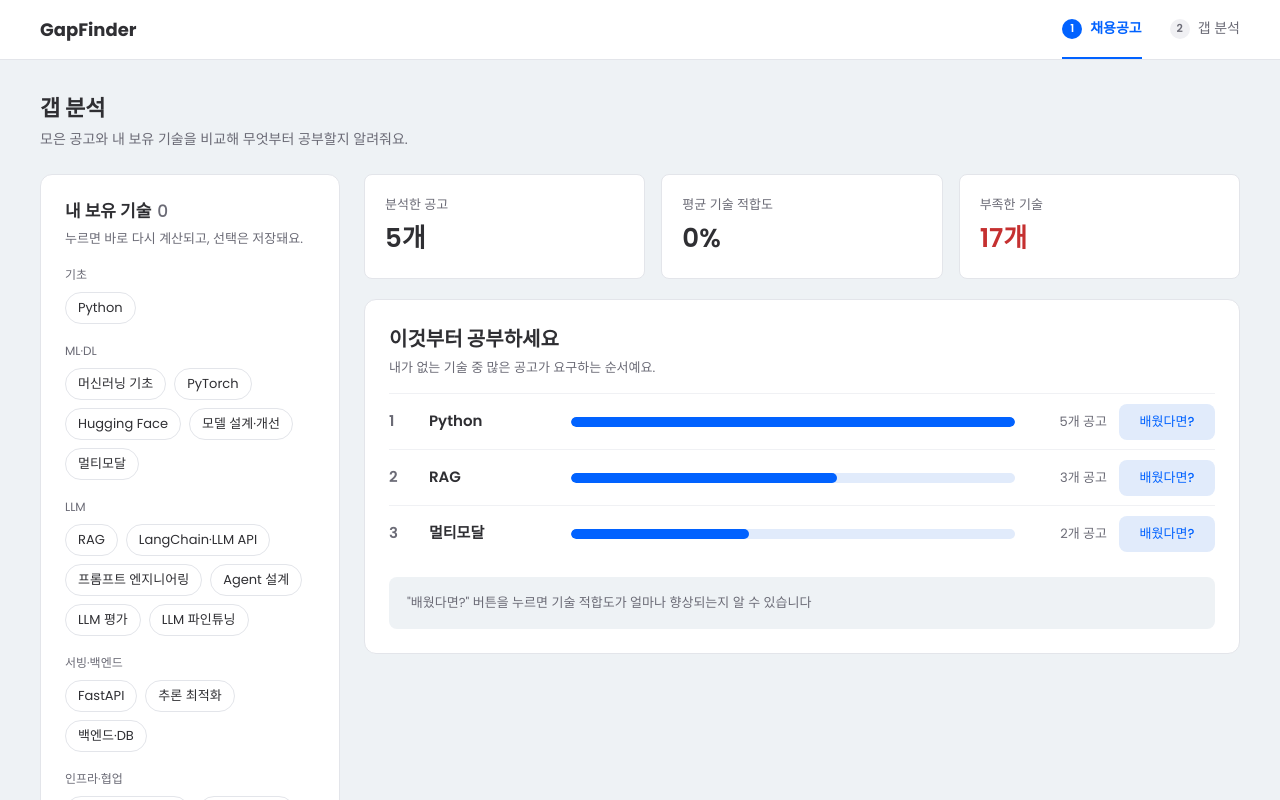
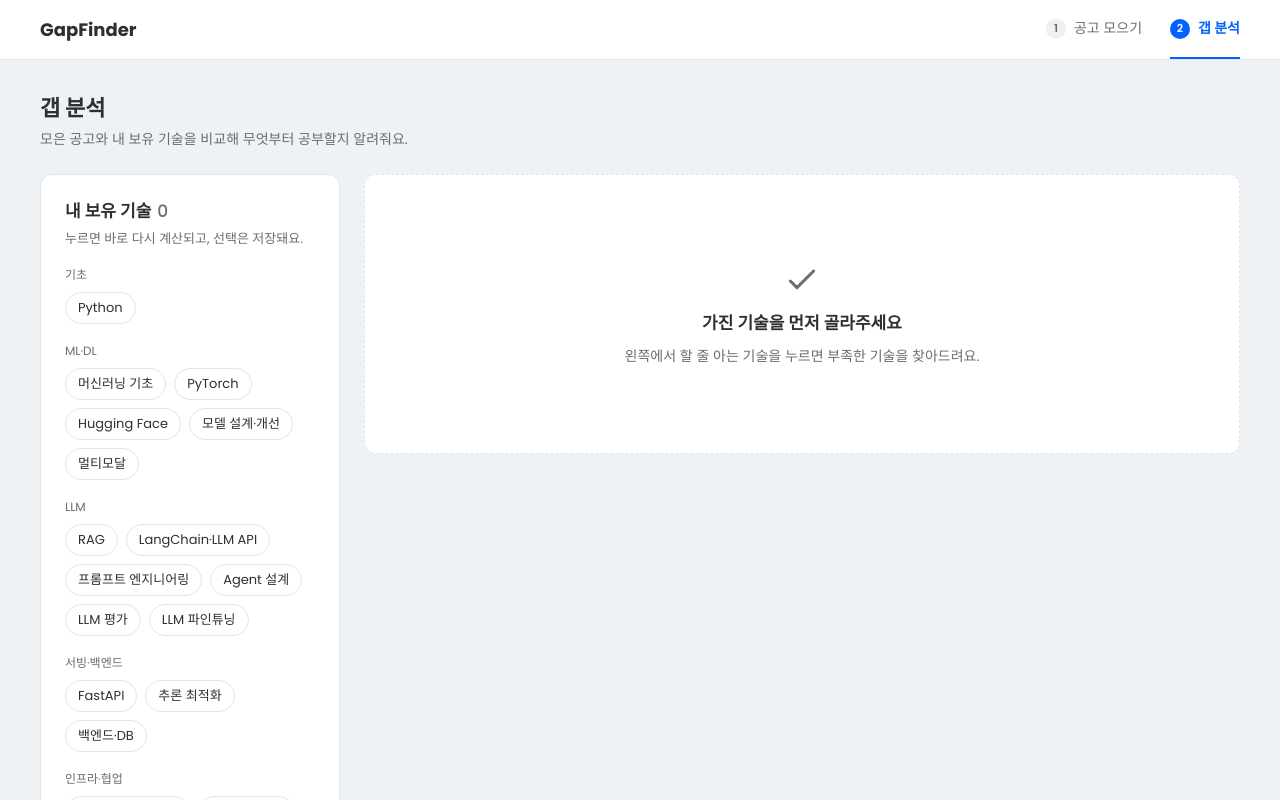
Before and after one commit to sominshim/GapFinder, a Next.js app: page /analysis in a window 1280 px wide. Shown: the top 800 px of the page. Built offline with nearby package versions, Linux system fonts and the light colour scheme; data requests are answered from the project's data file.

Commit message:
fix: 헤더·목록 렌더링 오류 수정, 미보유 기술 우선 정렬 및 시연 전 세부 정리

```diff
--- a/src/app/analysis/page.js
+++ b/src/app/analysis/page.js
@@ -31,16 +31,64 @@ export default function Home() {
         loadJobs();
     }, []);
 
-    // console.log("mySkills: ", mySkills);
-    // console.log("jobData: ", jobData);
-
+    // 오른쪽 결과 자리에 들어갈 것만 고르는 함수
+    const renderResult = () => {
         if (loading) {
-        return <>로딩중</>;
+            return (
+                <div>
+                    <div
+                        className="job-card"
+                        aria-busy="true"
+                        aria-label="공고를 불러오는 중"
+                    >
+                        <div className="skeleton skeleton-title"></div>
+                        <div className="skeleton skeleton-line"></div>
+                        <div className="chips">
+                            <div className="skeleton skeleton-chip"></div>
+                            <div className="skeleton skeleton-chip"></div>
+                            <div className="skeleton skeleton-chip"></div>
+                        </div>
+                        <div className="skeleton skeleton-bar"></div>
+                    </div>
+                </div>
+            );
         }
         if (error) {
-        return <>에러발생: {error}</>;
+            return (
+                <div>
+                    <div className="state state-error" role="alert">
+                        <svg
+                            className="state-icon"
+                            viewBox="0 0 24 24"
+                            fill="none"
+                            stroke="currentColor"
+                            strokeWidth="1.8"
+                            strokeLinecap="round"
+                            aria-hidden="true"
+                        >
+                            <circle cx="12" cy="12" r="9" />
+                            <path d="M12 7.5v5.5M12 16.5h.01" />
+                        </svg>
+                        <p className="state-title">공고를 불러오지 못했어요</p>
+                        <p className="state-desc">
+                            json-server가 켜져 있는지 확인해 주세요.
+                        </p>
+                        <button
+                            type="button"
+                            className="btn btn-primary"
+                            onClick={loadJobs}
+                        >
+                            다시 시도
+                        </button>
+                    </div>
+                </div>
+            );
         }
+        return <AnalysisResult jobs={jobData} mySkills={mySkills} />;
+    };
+
     return (
+        <>
             <main className="wrapper">
                 <div className="page-head">
                     <div>
@@ -54,7 +102,10 @@ export default function Home() {
 
                 <div className="analysis-layout">
                     {/* <!-- ===== 왼쪽: 입력 (보유 기술, Zustand + persist) ===== --> */}
-                <aside className="panel sidebar" aria-labelledby="my-skills">
+                    <aside
+                        className="panel sidebar"
+                        aria-labelledby="my-skills"
+                    >
                         <div>
                             <h2 id="my-skills" className="section-title">
                                 내 보유 기술
@@ -99,8 +150,9 @@ export default function Home() {
                         ))}
                     </aside>
 
-                <AnalysisResult jobs={jobData} mySkills={mySkills} />
+                    {renderResult()}
                 </div>
             </main>
+        </>
     );
 }
--- a/src/app/globals.css
+++ b/src/app/globals.css
@@ -380,6 +380,7 @@ a {
   display: flex;
   align-items: center;
   gap: 12px;
+  margin-top: auto;
   padding-top: 14px;
   border-top: 1px solid var(--divider-color);
 }
--- a/src/app/layout.js
+++ b/src/app/layout.js
@@ -1,4 +1,4 @@
-import Link from "next/link";
+import Header from "@/components/Header";
 import "./globals.css";
 
 export const metadata = {
@@ -12,20 +12,7 @@ export default function RootLayout({ children }) {
     return (
         <html lang="ko">
             <body>
-                <header className="header">
-                    <Link className="logo" href="/">
-                        GapFinder
-                    </Link>
-                    <nav className="header-menu" aria-label="주요 메뉴">
-                        <Link className="active" href="/jobs">
-                            <span className="step">1</span>채용공고
-                        </Link>
-                        <Link href="/analysis">
-                            <span className="step">2</span>갭 분석
-                        </Link>
-                    </nav>
-                </header>
-
+                <Header />
                 {children}
             </body>
         </html>
--- a/src/app/page.js
+++ b/src/app/page.js
@@ -1,3 +1,5 @@
+import { redirect } from "next/navigation";
+
 export default function Home() {
-    return <main>준비 중</main>;
+    redirect("/jobs");
 }
--- a/src/components/AnalysisResult.js
+++ b/src/components/AnalysisResult.js
@@ -1,4 +1,5 @@
 import { getAverageFit, getMissingSkills } from "@/utils/analysis";
+import Link from "next/link";
 import { useState } from "react";
 
 export default function AnalysisResult({ jobs, mySkills }) {
@@ -11,9 +12,7 @@ export default function AnalysisResult({ jobs, mySkills }) {
     const topSkills = missingSkills.slice(0, 3); // 먼저 공부할 top5 기술
     const maxCount = missingSkills[0]?.count ?? 0;
 
-    const [assumedSkill, setAssumedSkill] = useState(false); // 배웠다고 가정한 기술
-
-    console.log(topSkills);
+    const [assumedSkill, setAssumedSkill] = useState(null); // 배웠다고 가정한 기술
 
     // assumedSkill 배웠을 때, 평균 기술 적합도 계산
     const assumedFit = assumedSkill
@@ -28,6 +27,61 @@ export default function AnalysisResult({ jobs, mySkills }) {
     const handleAssumeToggle = (id) => {
         setAssumedSkill(assumedSkill === id ? null : id);
     };
+
+    // 예외 관리
+    // 보유 기술 입력 안내
+    if (mySkills.length === 0) {
+        return (
+            <div>
+                <div className="state">
+                    <svg
+                        className="state-icon"
+                        viewBox="0 0 24 24"
+                        fill="none"
+                        stroke="currentColor"
+                        strokeWidth="1.8"
+                        strokeLinecap="round"
+                        aria-hidden="true"
+                    >
+                        <path d="M5 12l4 4 10-10" />
+                    </svg>
+                    <p className="state-title">가진 기술을 먼저 골라주세요</p>
+                    <p className="state-desc">
+                        왼쪽에서 할 줄 아는 기술을 누르면 부족한 기술을
+                        찾아드려요.
+                    </p>
+                </div>
+            </div>
+        );
+    }
+
+    // 공고 등록 안내
+    if (jobCount === 0) {
+        return (
+            <div>
+                <div className="state">
+                    <svg
+                        className="state-icon"
+                        viewBox="0 0 24 24"
+                        fill="none"
+                        stroke="currentColor"
+                        strokeWidth="1.8"
+                        strokeLinecap="round"
+                        aria-hidden="true"
+                    >
+                        <path d="M4 20V11M10 20V5M16 20v-6M3 20h18" />
+                    </svg>
+                    <p className="state-title">분석할 공고가 없어요</p>
+                    <p className="state-desc">
+                        공고를 1개 이상 등록하면 분석이 시작돼요.
+                    </p>
+                    <Link href={"/jobs"} className="btn btn-secondary">
+                        공고 모으러 가기
+                    </Link>
+                </div>
+            </div>
+        );
+    }
 
     return (
         <>
@@ -97,11 +151,11 @@ export default function AnalysisResult({ jobs, mySkills }) {
                         ))}
                     </ol>
 
-                    {/* <!-- 선택 1: 가정한 기술이 있을 때만 sim-box, 없으면 sim-hint --> */}
+                    {/* <!-- 가정한 기술이 있을 때만 sim-box, 없으면 sim-hint --> */}
                     {assumedSkill ? (
                         <div className="sim-box" role="status">
                             <p className="sim-box-title">
-                                <strong>{assumedName}</strong>를 배우면
+                                <strong>{assumedName}</strong> 학습 시
                             </p>
                             <div className="sim-metric">
                                 <span className="sim-metric-label">
@@ -114,12 +168,6 @@ export default function AnalysisResult({ jobs, mySkills }) {
                                     </span>
                                 </span>
                             </div>
-                            {/* <div className="sim-metric">
-                            <span className="sim-metric-label">
-                                적합도 70% 이상 공고
-                            </span>
-                            <span className="sim-metric-value">1개 → 3개</span>
-                        </div> */}
                         </div>
                     ) : (
                         <div className="sim-hint">
--- /dev/null
+++ b/src/components/Header.js
@@ -0,0 +1,32 @@
+"use client";
+import Link from "next/link";
+import { usePathname } from "next/navigation";
+
+export default function Header() {
+    const pathname = usePathname(); // 예: "/analysis"
+
+    return (
+        <header className="header">
+            <Link className="logo" href="/">
+                GapFinder
+            </Link>
+            <nav className="header-menu" aria-label="주요 메뉴">
+                <Link
+                    href="/jobs"
+                    className={pathname === "/jobs" ? "active" : ""}
+                    aria-current={pathname === "/jobs" ? "page" : undefined}
+                >
+                    <span className="step">1</span>공고 모으기
+                </Link>
+
+                <Link
+                    href="/analysis"
+                    className={pathname === "/analysis" ? "active" : ""}
+                    aria-current={pathname === "/analysis" ? "page" : undefined}
+                >
+                    <span className="step">2</span>갭 분석
+                </Link>
+            </nav>
+        </header>
+    );
+}
--- a/src/components/SkillCard.js
+++ b/src/components/SkillCard.js
@@ -1,5 +1,5 @@
 "use client";
-export default function JobCard({ skill, owned }) {
+export default function SkillCard({ skill, owned }) {
     // 보유 기술과 비교하여 class 추가
     // 보유했으면 chip-gap, 아니면 chip-owned
 
```
Also changed, not shown: src/app/jobs/page.js (+19 -13 lines), src/components/JobCard.js (+16 -5 lines), src/components/JobForm.js (+10 -8 lines). Lines whose indentation alone changed are shown as unchanged.
